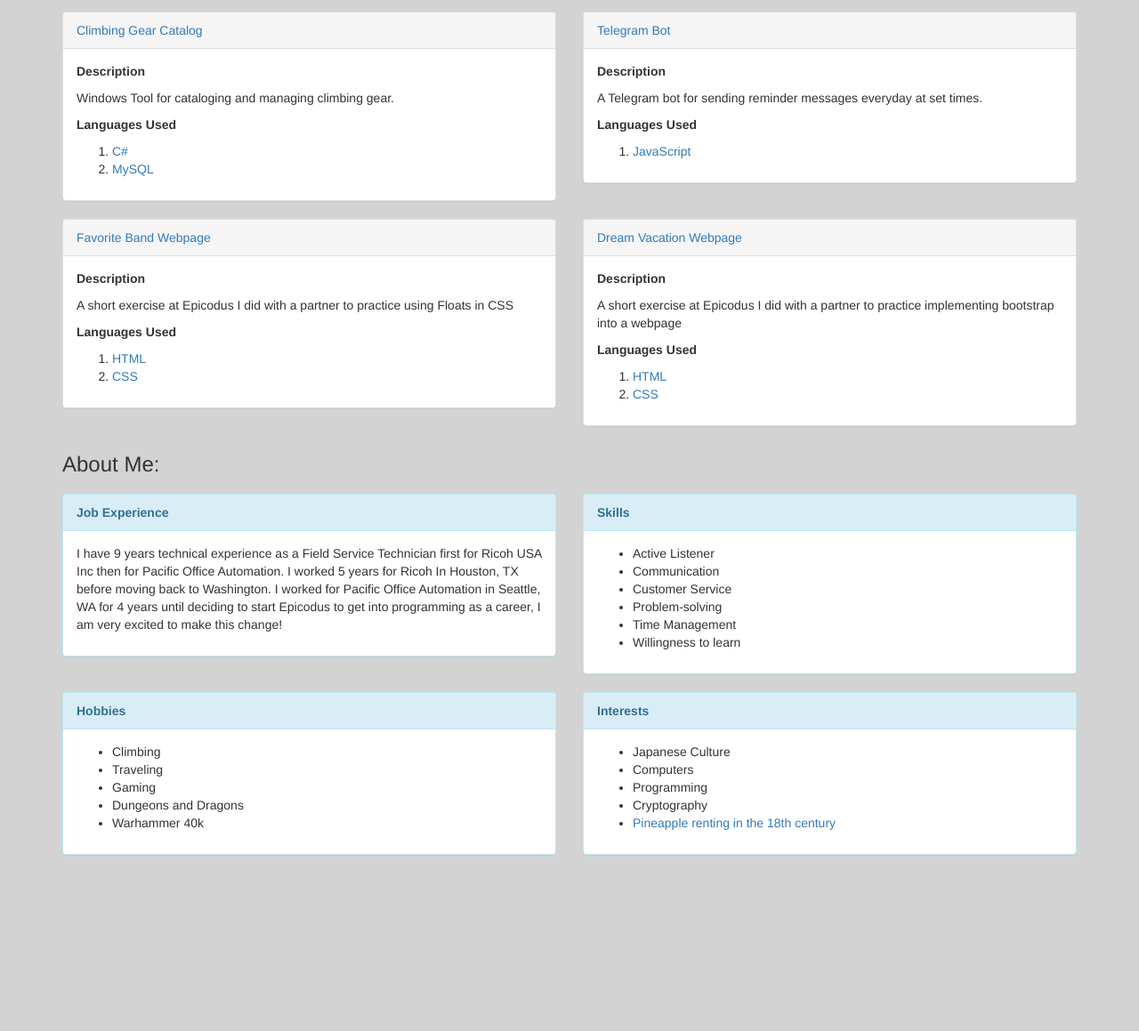
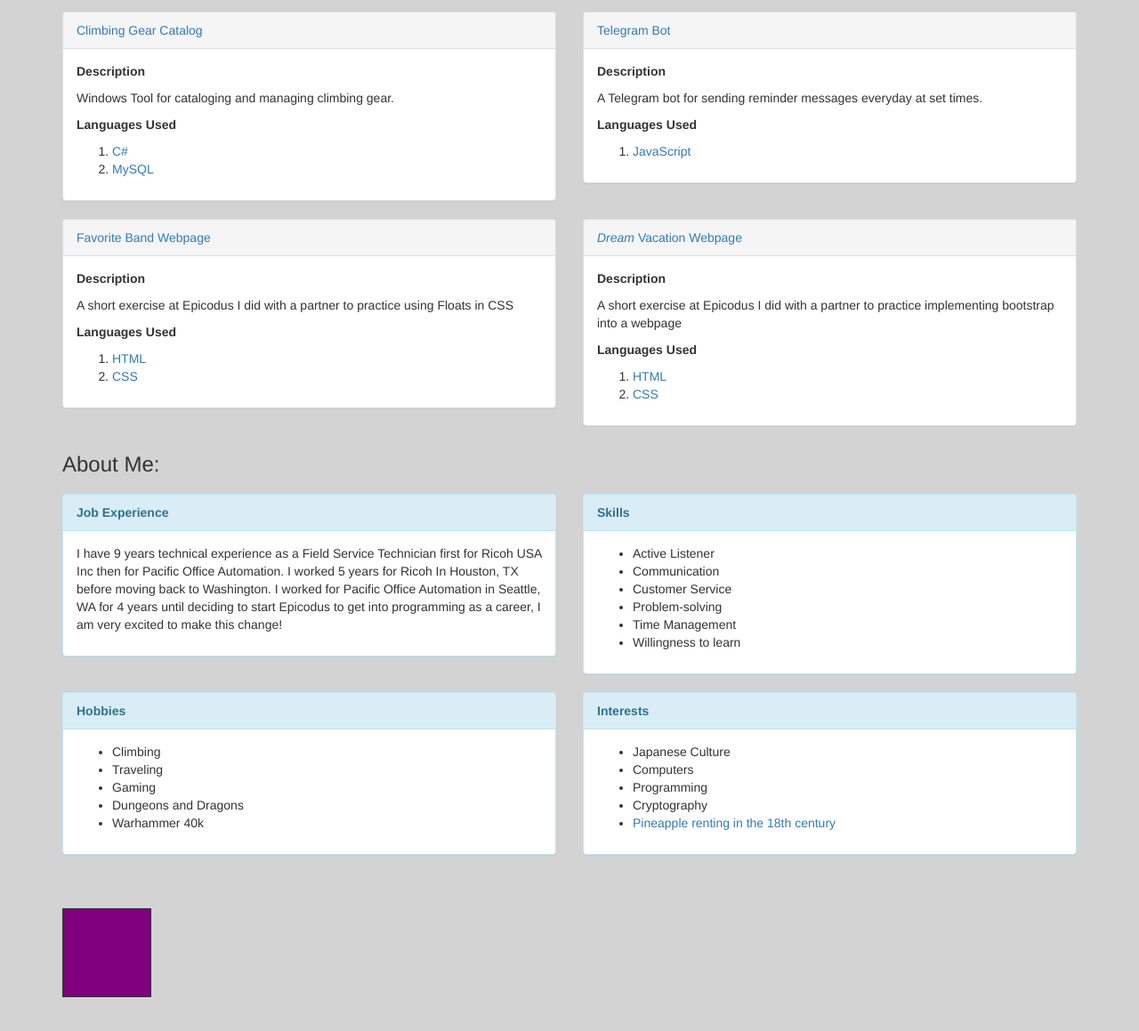
Before and after one commit to DeryckJackson/programming-portfolio-website, a plain HTML site: page index.html in a window 1280 px wide. Shown: the part 918-2077 px from the top of the page at 89% size. Before the commit the page ends 1989 px from the top, so only its background shows below. Drawn offline with Linux system fonts and the light colour scheme.

Commit message:
add purple box that transitions

```diff
--- a/css/styles.css
+++ b/css/styles.css
@@ -30,3 +30,18 @@ body {
 .roboto {
   font-family: roboto;
 }
+
+#box {
+  border-style: solid;
+  border-width: 1px;
+  display: block;
+  margin-top: 50px;
+  width: 100px;
+  height: 100px;
+  background-color: purple;
+  transition: width 2.5s;
+}
+
+#box:hover {
+  width: 1000px;
+}
--- a/index.html
+++ b/index.html
@@ -68,7 +68,7 @@
       <div class="col-md-6">
         <div class="panel panel-default">
           <div class="panel-heading">
-            <a href="https://github.com/DeryckJackson/Implementing-Bootstrap">Dream Vacation Webpage</a>
+            <a href="https://github.com/DeryckJackson/Implementing-Bootstrap"><em>Dream</em> Vacation Webpage</a>
           </div>
           <div class="panel-body">
             <p><strong>Description</strong></p>
@@ -138,6 +138,7 @@
         </div>
       </div>
     </div>
+    <div id="box"></div>
   </div>
 </body>
 </html>
```
